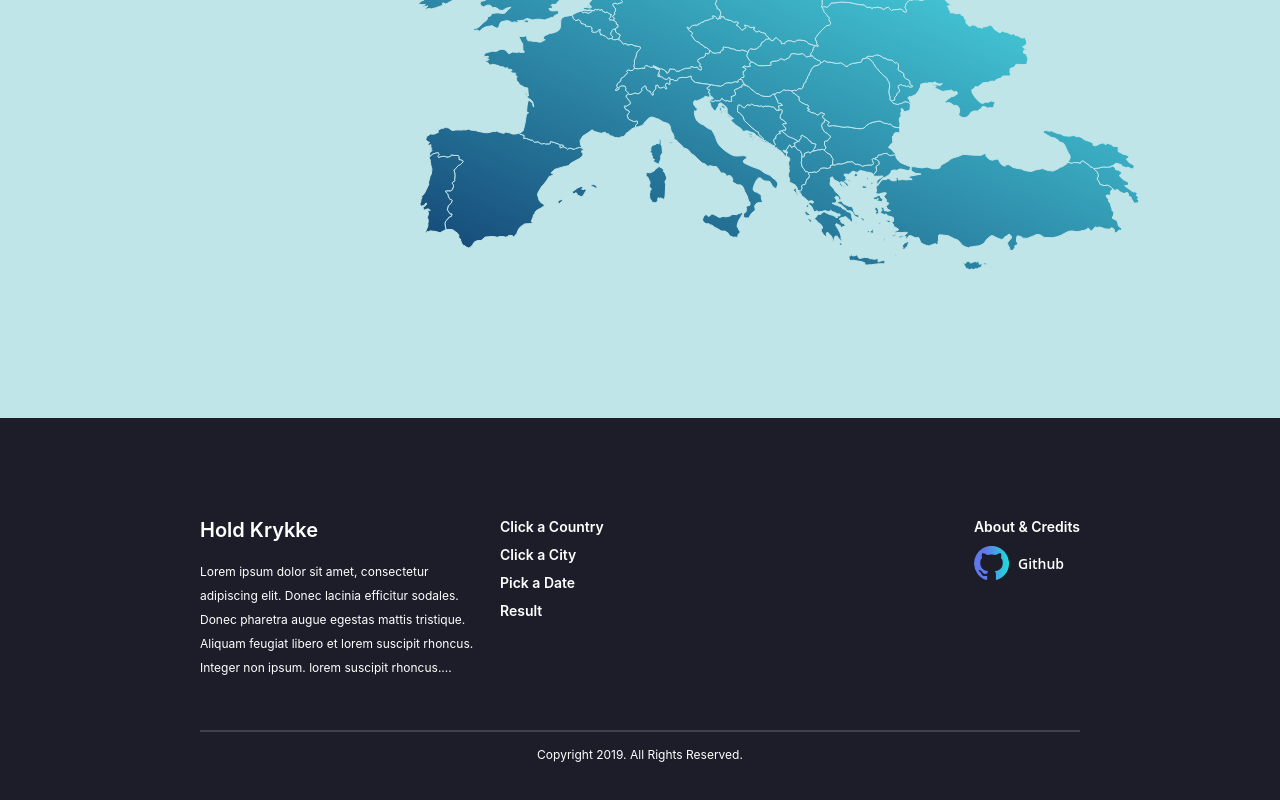
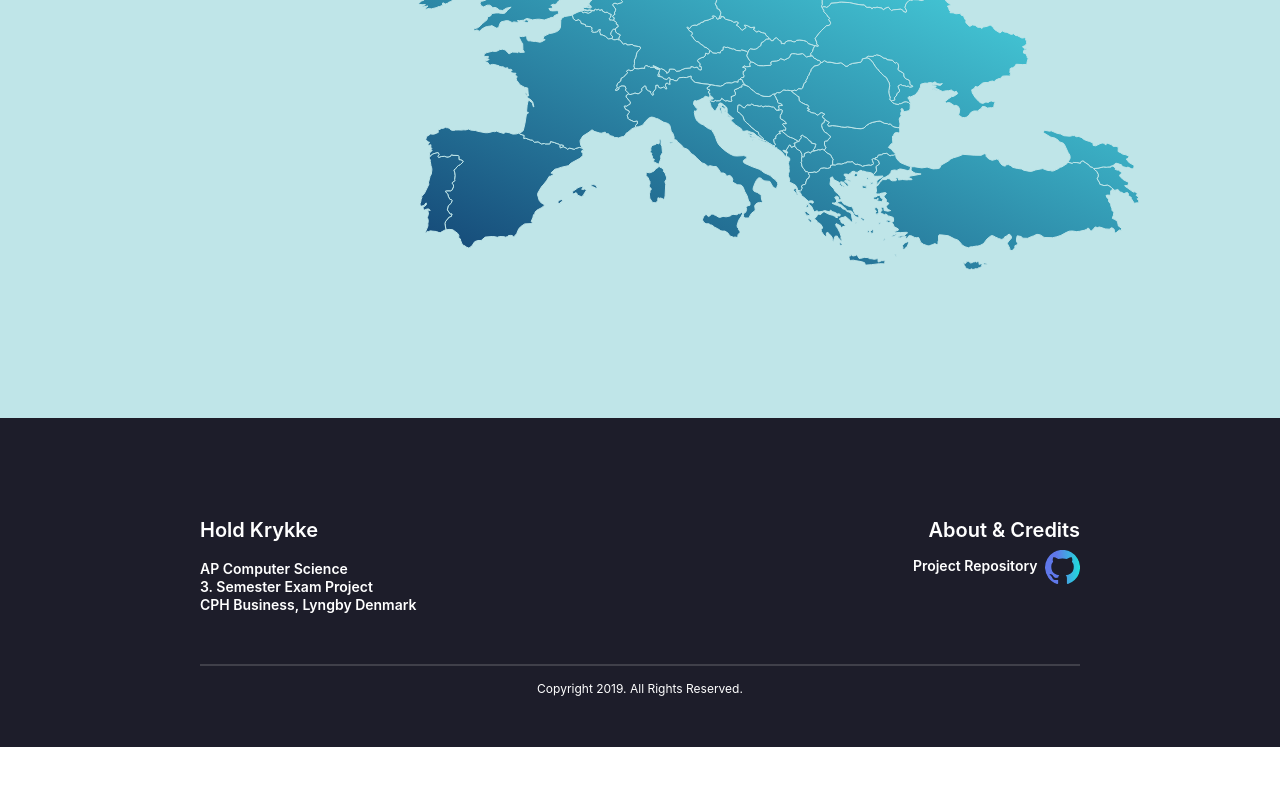
Before and after one commit to Hold-Krykke/3SemProject_FrontEnd, a React (Create React App) app: page / in a window 1280 px wide. Shown: the part 520-1320 px from the top of the page. After the commit the page ends 1267 px from the top, so only its background shows below. Built offline with nearby package versions, Linux system fonts and the light colour scheme.

Commit message:
fix date, refactored some styling

```diff
--- a/src/components/Date.jsx
+++ b/src/components/Date.jsx
@@ -79,7 +79,12 @@ const MyModal = ({
                 endDate={endDate}
                 setEndDate={setEndDate}
             />
-            <button className="dateButton" onClick={() => { window.location = '#/result' }}>See Events</button>
+            <button className="dateButton" onClick={() => {
+                if (endDate === undefined) {
+                    setEndDate(startDate);
+                }
+                window.location = '#/result'
+            }}>See Events</button>
         </Modal>
     );
 };
--- a/src/components/Footer.jsx
+++ b/src/components/Footer.jsx
@@ -14,28 +14,22 @@ const Footer = () => {
             <div className="footer__content">
                 <div className="content__column content__column--left">
                     <h4 className="column__title">Hold Krykke</h4>
-          <p className="column__subtitle">Lorem ipsum dolor sit amet, consectetur adipiscing elit. Donec lacinia efficitur sodales. Donec pharetra augue egestas mattis tristique. Aliquam feugiat libero et lorem suscipit rhoncus. Integer non ipsum. lorem suscipit rhoncus....</p>
-        </div>
-        <div className="content__column content__column--middle">
-          <ul className="column__list">
-            <li className="column__list-item">Click a Country</li>
-            <li className="column__list-item">Click a City</li>
-            <li className="column__list-item">Pick a Date</li>
-            <li className="column__list-item">Result</li>
-          </ul>
+                    <p className="column__list-item">AP Computer Science</p>
+                    <p className="column__list-item">3. Semester Exam Project</p>
+                    <p className="column__list-item">CPH Business, Lyngby Denmark</p>
                 </div>
                 <div className="content__column content__column--right">
                     <ul className="column__list">
-              <li className="column__list-item">
+                        <li className="column__list-item_right mb-2">
                             <a href="#/about">About & Credits</a>
                         </li>
                         <li className="column__list-item">
-                <a href="https://www.github.com/Hold-Krykke" className="column__link"><GithubIcon/></a>
+                            <a href="https://www.github.com/Hold-Krykke" className="column__link"><span className="mr-1">Project Repository</span> <GithubIcon /></a>
                         </li>
                     </ul>
                 </div>
             </div>
-      <p className="footer__copyright">Copyright { getYear() }. All Rights Reserved.</p>
+            <p className="footer__copyright">Copyright {getYear()}. All Rights Reserved.</p>
         </footer>
     );
 };
--- a/src/components/FooterStyles.css
+++ b/src/components/FooterStyles.css
@@ -59,6 +59,18 @@
     font-weight: 600;
     margin-bottom: 10px;
 }
+.column__list-item_right {
+    font-size: 20px;
+    line-height: 24px;
+    font-weight: 600;
+    text-align: right;
+
+}
+
+.column__list-item_right a {
+    color: #fff;
+    text-decoration: none;
+}
 
 .column__list-item a {
     color: #fff;
--- a/src/components/Header.jsx
+++ b/src/components/Header.jsx
@@ -15,21 +15,21 @@ const Header = () => {
                                 <li className="nav__item">
                                     <a href="#/" className="item__text">Click a Country</a>
                                     <div className="item__arrow-container">
-                    <HeaderArrow/>
+                                        <HeaderArrow />
                                     </div>
                                 </li>
 
                                 <li className="nav__item">
-                  <a href="#/city" className="item__text">Click a Country</a>
+                                    <a className="item__text">Click a City</a>
                                     <div className="item__arrow-container">
-                    <HeaderArrow/>
+                                        <HeaderArrow />
                                     </div>
                                 </li>
 
                                 <li className="nav__item">
                                     <p className="item__text">Pick a Date</p>
                                     <div className="item__arrow-container">
-                    <HeaderArrow/>
+                                        <HeaderArrow />
                                     </div>
                                 </li>
 
@@ -51,21 +51,21 @@ const Header = () => {
                                 <li className="nav__item">
                                     <a href="#/" className="item__text">Click a Country</a>
                                     <div className="item__arrow-container">
-                    <HeaderArrow/>
+                                        <HeaderArrow />
                                     </div>
                                 </li>
 
                                 <li className="nav__item">
-                  <p className="item__text">Click a Country</p>
+                                    <p className="item__text">Click a City</p>
                                     <div className="item__arrow-container">
-                    <HeaderArrow/>
+                                        <HeaderArrow />
                                     </div>
                                 </li>
 
                                 <li className="nav__item">
                                     <p className="item__text">Pick a Date</p>
                                     <div className="item__arrow-container">
-                    <HeaderArrow/>
+                                        <HeaderArrow />
                                     </div>
                                 </li>
 
@@ -87,21 +87,21 @@ const Header = () => {
                                 <li className="nav__item">
                                     <p className="item__text">Click a Country</p>
                                     <div className="item__arrow-container">
-                    <HeaderArrow/>
+                                        <HeaderArrow />
                                     </div>
                                 </li>
 
                                 <li className="nav__item">
-                  <p className="item__text">Click a Country</p>
+                                    <p className="item__text">Click a City</p>
                                     <div className="item__arrow-container">
-                    <HeaderArrow/>
+                                        <HeaderArrow />
                                     </div>
                                 </li>
 
                                 <li className="nav__item">
                                     <p className="item__text">Pick a Date</p>
                                     <div className="item__arrow-container">
-                    <HeaderArrow/>
+                                        <HeaderArrow />
                                     </div>
                                 </li>
 
--- a/src/components/Icons/GithubIcon.js
+++ b/src/components/Icons/GithubIcon.js
@@ -1,7 +1,7 @@
 import React from 'react'
 
 const GithubIcon = props => (
-  <svg width={91.02} height={34.024} {...props}>
+    <svg width={35} height={34.024} {...props}>
         <defs>
             <linearGradient
                 id="prefix__a"
@@ -28,19 +28,8 @@ const GithubIcon = props => (
             fill="url(#prefix__a)"
             transform="translate(-1306.98 -2866.127)"
         />
-    <text
-      data-name="Github"
-      transform="translate(44.02 22.873)"
-      fill="#fff"
-      fontSize={14}
-      fontFamily="OpenSans-Semibold, Open Sans"
-      fontWeight={600}
-    >
-      <tspan x={0} y={0}>
-        {'Github'}
-      </tspan>
-    </text>
     </svg>
 )
 
+
 export default GithubIcon
--- a/src/components/Result.jsx
+++ b/src/components/Result.jsx
@@ -1,11 +1,11 @@
-import React, {useEffect, useState} from 'react';
-import {Tab, Tabs, Modal, Button, Card, Badge} from 'react-bootstrap';
+import React, { useEffect, useState } from 'react';
+import { Tab, Tabs, Modal, Button, Card, Badge } from 'react-bootstrap';
 import Facade from '../apiFacade';
 import parseDate from '../utilities';
 import styles from './ResultStyles.css'
 import { DateIcon, LocationIcon } from './Icons'
 
-const Result = ({startDate, endDate, country, city, setClearCities}) => {
+const Result = ({ startDate, endDate, country, city, setClearCities }) => {
     const [eventData, setEventData] = useState();
     const [weatherData, setWeatherData] = useState();
     const [userMessage, setUserMessage] = useState('Loading Events...');
@@ -72,9 +72,9 @@ const Result = ({startDate, endDate, country, city, setClearCities}) => {
             <Modal.Dialog centered>
                 <Modal.Body>
                     <div className="country-data-info">
-						<p>You selected &#160;</p>
-						<p>{country},&#160;</p>
+                        <p>Events in &#160;</p>
                         <p>{city},&#160;</p>
+                        <p>{country} on &#160;</p>
                         <p>{parseDate(startDate)}&#160;-&#160;</p>
                         <p>{parseDate(endDate)}</p>
                     </div>
@@ -86,7 +86,7 @@ const Result = ({startDate, endDate, country, city, setClearCities}) => {
                     />
                 </Modal.Body>
                 <Modal.Footer>
-					<Button variant="primary" onClick={() => {setClearCities(true); window.history.back()}}>
+                    <Button className="backButton" onClick={() => { setClearCities(true); window.history.back() }}>
                         Go back
 					</Button>
                 </Modal.Footer>
@@ -121,13 +121,13 @@ const ControlledTabs = ({
                 <Events data={eventData} />
             </Tab>
             <Tab eventKey="weather" title="Weather">
-				<Weather data={weatherData} startDate={startDate} endDate={endDate}/>
+                <Weather data={weatherData} startDate={startDate} endDate={endDate} />
             </Tab>
         </Tabs>
     );
 };
 
-const Events = ({data}) => {
+const Events = ({ data }) => {
     if (!data) {
         return <p>No events for this selection.</p>;
     } else if (data.length > 0) {
@@ -150,13 +150,13 @@ const Events = ({data}) => {
                                             <div className="item__left-side">
                                                 <h4 className="item__name">{eventName}</h4>
                                                 <div className="item__date">
-												<DateIcon/>
+                                                    <DateIcon />
                                                     <p>{eventDate}</p>
                                                 </div>
                                             </div>
 
                                             <div className="item__right-side">
-											<div className="item__location"><LocationIcon/><p className="location__text">{eventAddress}</p></div>
+                                                <div className="item__location"><LocationIcon /><p className="location__text">{eventAddress}</p></div>
                                             </div>
                                         </div>
                                     )
@@ -171,7 +171,7 @@ const Events = ({data}) => {
     }
 };
 
-const Weather = ({data, startDate, endDate}) => {
+const Weather = ({ data, startDate, endDate }) => {
     //console.log('WeatherDataInWeatherComponent: ', data);
     const weatherHeader = JSON.stringify(startDate) != JSON.stringify(endDate) ? "Weather info for the next 5 days" : "Weather for the chosen day";
     if (!data) {
--- a/src/components/ResultStyles.css
+++ b/src/components/ResultStyles.css
@@ -1,5 +1,20 @@
 .result {
 
+}
+
+.backButton {
+    text-transform: uppercase;
+    color: #fff;
+    padding: 0 20px;
+    height: 40px;
+    border-radius: 20px;
+    line-height: 40px;
+    border: none;
+    font-size: 16px;
+    font-weight: 600;
+    background: rgb(96,120,234);
+    background: linear-gradient(90deg, rgba(96,120,234,1) 0%, rgba(29,223,218,1) 100%);
+    border: none;
 }
 
 .result .modal-dialog-centered {
@@ -27,6 +42,8 @@
     width: 100%;
     max-width: 710px;
     padding: 0;
+    position: relative;
+    top: 0;
 }
 
 .result .country-data-info{
@@ -34,11 +51,13 @@
 }
 
 .result .country-data-info p{
-    font-size: 14px;
+    text-transform: uppercase;
+    font-size: 18px;
     line-height: 24px;
     font-weight: 600;
-    color: #fff;
-    margin-bottom: 20px;
+    margin-bottom: 40px;
+    margin-top: 70px;
+    color: #1D1D2A;
 }
 
 .result .nav-tabs {
```
Lines whose indentation alone changed are shown as unchanged.
